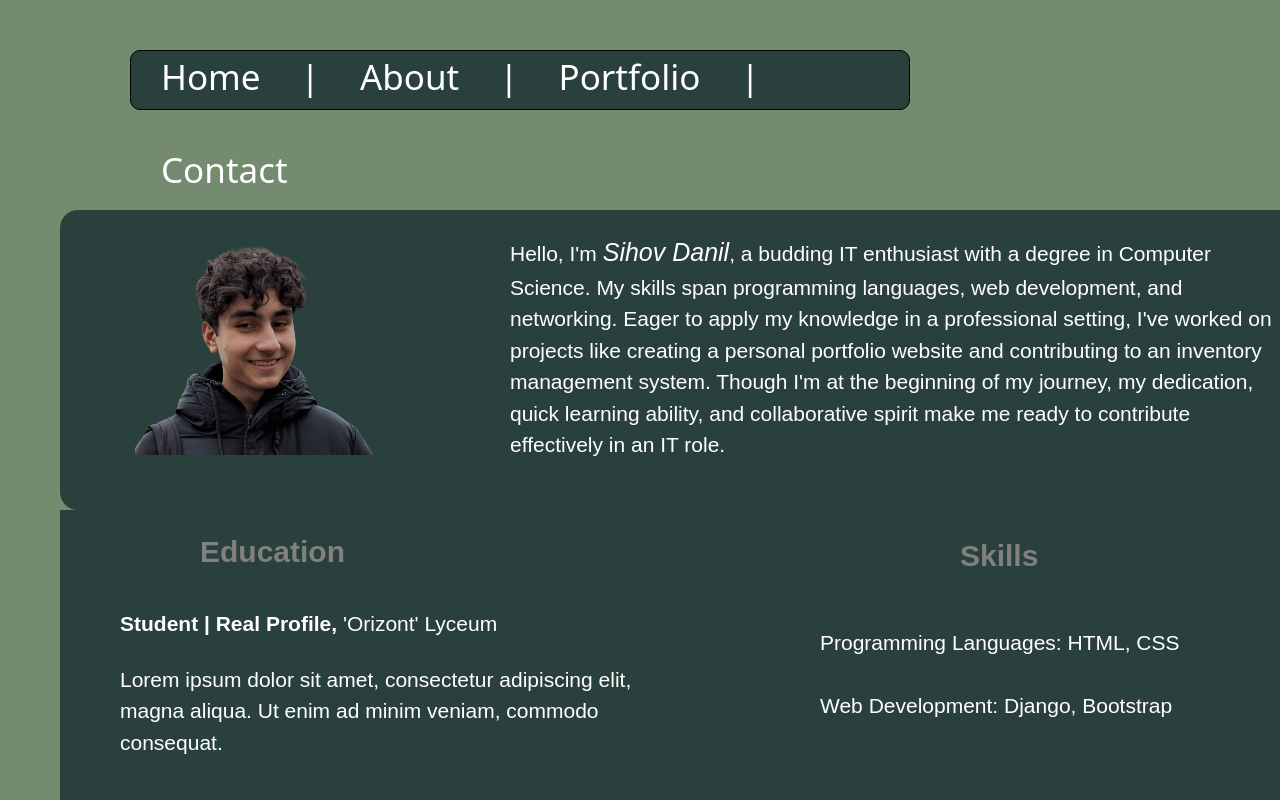
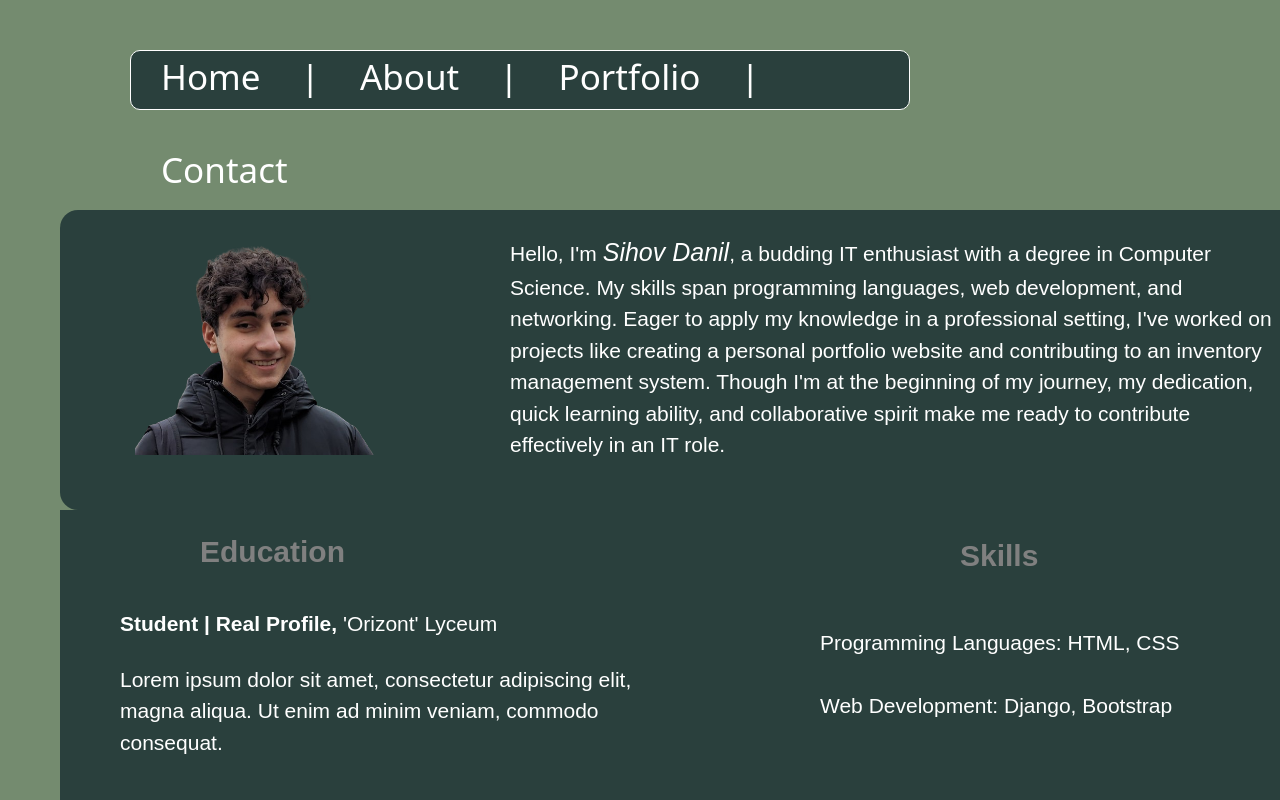
Before and after one commit to Dasnil08009/Pr, a plain HTML site: page index.html in a window 1280 px wide. Shown: the top 800 px of the page. Drawn offline with nearby package versions, Linux system fonts and the light colour scheme.

Commit message:
Update styles.css

```diff
--- a/styles.css
+++ b/styles.css
@@ -11,7 +11,7 @@ body{
     top:50px;
     left:130px;
     color:white;
-    border:solid 1.5px black;
+    border:solid 1.5px white;
 }
 .nav-bar li{
     font-size:35px;
```
